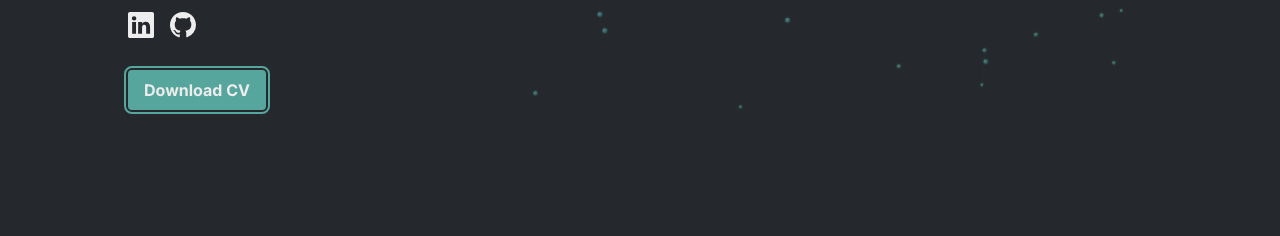
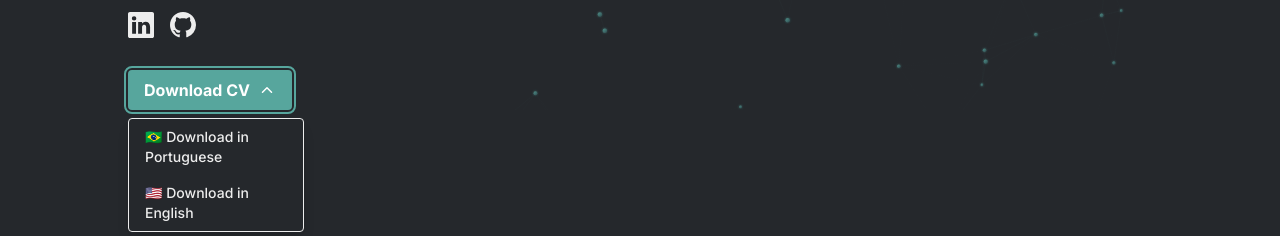
Before and after one commit to jamezaguiar/jamerson-aguiar-portfolio, a Next.js app: page / in a window 1280 px wide. Both pictures are taken after a click on the button "Download CV". Shown: the part 561-797 px from the top of the page. Built offline with nearby package versions, Linux system fonts and the light colour scheme.

Commit message:
en and pt curriculum option

```diff
--- a/components/download-cv.tsx
+++ b/components/download-cv.tsx
@@ -1,14 +1,71 @@
 "use client";
 
+import { useState, useRef, useEffect } from "react";
+import { ChevronDown } from "lucide-react";
+
 export function DownloadCV() {
+  const [open, setOpen] = useState(false);
+  const dropdownRef = useRef<HTMLDivElement | null>(null);
+
+  useEffect(() => {
+    const handleClickOutside = (event: MouseEvent) => {
+      if (
+        dropdownRef.current &&
+        !dropdownRef.current.contains(event.target as Node)
+      ) {
+        setOpen(false);
+      }
+    };
+    document.addEventListener("mousedown", handleClickOutside);
+    return () => document.removeEventListener("mousedown", handleClickOutside);
+  }, []);
+
+  const handleDownload = (lang: "pt" | "en") => {
+    const file =
+      lang === "pt"
+        ? "/jamerson-aguiar-curriculum-portuguese.pdf"
+        : "/jamerson-aguiar-curriculum-english.pdf";
+    window.open(file, "_blank");
+    setOpen(false);
+  };
+
   return (
-    <button
-      className="bg-accent rounded-sm w-fit px-4 py-2 font-bold cursor-pointer"
-      onClick={() => {
-        window.open("/jamerson-aguiar-cv.pdf");
-      }}
-    >
-      Download CV
-    </button>
+    <div className="relative inline-block" ref={dropdownRef}>
+      <button
+        onClick={() => setOpen((prev) => !prev)}
+        className="flex items-center gap-2 bg-accent rounded-sm px-4 py-2 font-bold text-white cursor-pointer hover:opacity-90 transition"
+      >
+        Download CV
+        <ChevronDown
+          size={18}
+          className={`transition-transform duration-200 ${
+            open ? "rotate-180" : ""
+          }`}
+        />
+      </button>
+
+      {open && (
+        <div className="absolute left-0 mt-2 w-44 rounded-sm border border-border bg-background shadow-lg z-10">
+          <ul className="flex flex-col text-sm font-medium">
+            <li>
+              <button
+                onClick={() => handleDownload("pt")}
+                className="w-full text-left px-4 py-2 hover:bg-accent/20 transition-colors cursor-pointer"
+              >
+                🇧🇷 Download in Portuguese
+              </button>
+            </li>
+            <li>
+              <button
+                onClick={() => handleDownload("en")}
+                className="w-full text-left px-4 py-2 hover:bg-accent/20 transition-colors cursor-pointer"
+              >
+                🇺🇸 Download in English
+              </button>
+            </li>
+          </ul>
+        </div>
+      )}
+    </div>
   );
 }
```
Also changed, not shown: app/page.tsx (+0 -7 lines), 2 other files (tests, documents, lock files or other folders).
